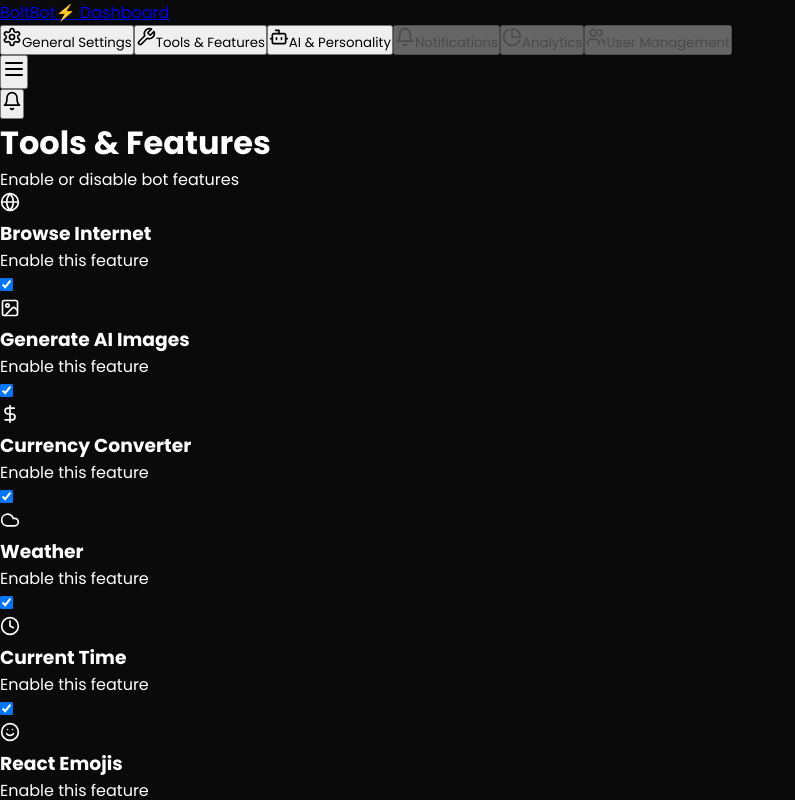
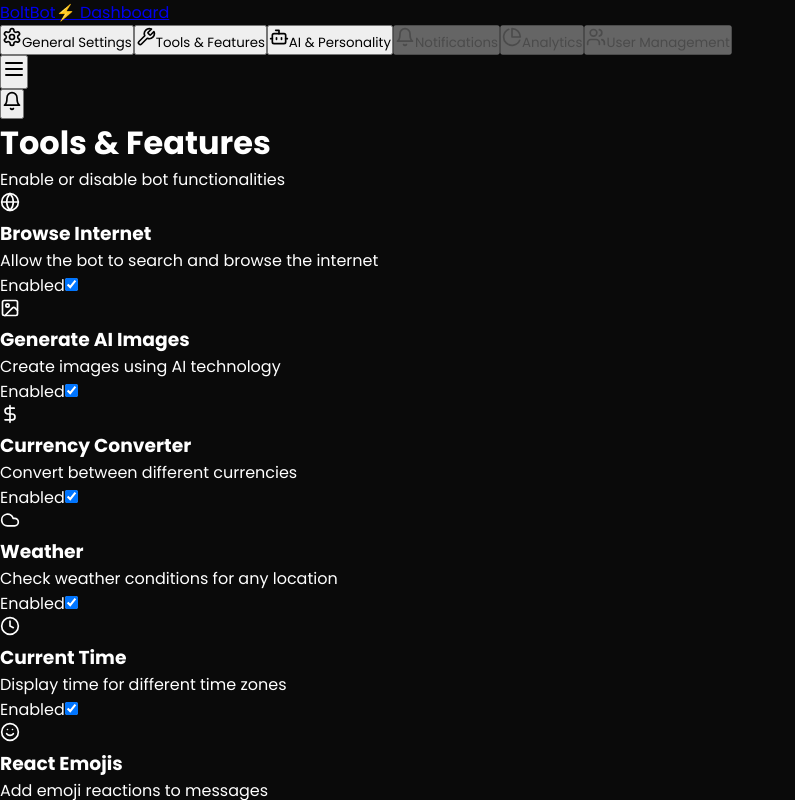
Before and after one commit to LucasCzechia/boltbot, a Next.js app: page /dashboard in a window 1280 px wide. Both pictures are taken after a click on the button "Tools & Features". Shown: the top 800 px of the page, without its empty margins (0-795 px from the left). Built offline with nearby package versions, Linux system fonts and the light colour scheme.

Commit message:
Update ToolsSettings.tsx

```diff
--- a/components/dashboard/ToolsSettings.tsx
+++ b/components/dashboard/ToolsSettings.tsx
@@ -1,67 +1,104 @@
 // components/dashboard/ToolsSettings.tsx
-import { useState } from 'react';
-import { Save, Globe, Image, DollarSign, Cloud, Clock, Smile, FileText, Code, Search } from 'lucide-react';
+import { Globe, Image, DollarSign, Cloud, Clock, Smile, FileText, Code, Search } from 'lucide-react';
 import SettingsCard from './SettingsCard';
-import { toast } from 'react-hot-toast';
 
-const TOOLS = [
-  { id: 'browseInternet', label: 'Browse Internet', icon: Globe },
-  { id: 'generateImages', label: 'Generate AI Images', icon: Image },
-  { id: 'currencyConverter', label: 'Currency Converter', icon: DollarSign },
-  { id: 'weather', label: 'Weather', icon: Cloud },
-  { id: 'currentTime', label: 'Current Time', icon: Clock },
-  { id: 'reactEmojis', label: 'React Emojis', icon: Smile },
-  { id: 'createFiles', label: 'Create Files', icon: FileText },
-  { id: 'runPythonCode', label: 'Run Python Code', icon: Code },
-  { id: 'googleImages', label: 'Google Images Search', icon: Search }
-];
+const TOOLS_CONFIG = [
+  {
+    id: 'browseInternet',
+    label: 'Browse Internet',
+    icon: Globe,
+    description: 'Allow the bot to search and browse the internet'
+  },
+  {
+    id: 'generateImages',
+    label: 'Generate AI Images',
+    icon: Image,
+    description: 'Create images using AI technology'
+  },
+  {
+    id: 'currencyConverter',
+    label: 'Currency Converter',
+    icon: DollarSign,
+    description: 'Convert between different currencies'
+  },
+  {
+    id: 'weather',
+    label: 'Weather',
+    icon: Cloud,
+    description: 'Check weather conditions for any location'
+  },
+  {
+    id: 'currentTime',
+    label: 'Current Time',
+    icon: Clock,
+    description: 'Display time for different time zones'
+  },
+  {
+    id: 'reactEmojis',
+    label: 'React Emojis',
+    icon: Smile,
+    description: 'Add emoji reactions to messages'
+  },
+  {
+    id: 'createFiles',
+    label: 'Create Files',
+    icon: FileText,
+    description: 'Generate and manage text files'
+  },
+  {
+    id: 'runPythonCode',
+    label: 'Run Python Code',
+    icon: Code,
+    description: 'Execute Python code snippets'
+  },
+  {
+    id: 'googleImages',
+    label: 'Google Images Search',
+    icon: Search,
+    description: 'Search and display images from Google'
+  }
+] as const;
 
 interface ToolsSettingsProps {
   settings: Record<string, boolean>;
-  onSave: (settings: any) => void;
+  isLoading: boolean;
+  onSave: (settings: Record<string, boolean>) => void;
 }
 
-export default function ToolsSettings({ settings, onSave }: ToolsSettingsProps) {
-  const [toolStates, setToolStates] = useState(settings);
-
-  const handleSubmit = (e: React.FormEvent) => {
-    e.preventDefault();
-    onSave(toolStates);
-    toast.success('Tool settings updated successfully!');
-  };
-
+export default function ToolsSettings({ settings, isLoading, onSave }: ToolsSettingsProps) {
   const handleToggle = (toolId: string) => {
-    setToolStates(prev => ({
-      ...prev,
-      [toolId]: !prev[toolId]
-    }));
+    onSave({ ...settings, [toolId]: !settings[toolId] });
   };
 
   return (
-    <div className="space-y-6">
-      <div className="settings-header">
-        <h1 className="text-3xl font-bold bg-gradient-to-r from-primary to-primary-dark bg-clip-text text-transparent">
-          Tools & Features
-        </h1>
-        <p className="text-light/80">Enable or disable bot features</p>
+    <div className="animate-fade-in">
+      <div className="page-header">
+        <h1 className="page-title">Tools & Features</h1>
+        <p className="page-description">Enable or disable bot functionalities</p>
       </div>
 
-      <form onSubmit={handleSubmit} className="space-y-6">
-        <div className="grid grid-cols-1 md:grid-cols-2 lg:grid-cols-3 gap-6">
-          {TOOLS.map((tool) => (
+      <div className="dashboard-grid">
+        {TOOLS_CONFIG.map((tool) => (
           <SettingsCard
             key={tool.id}
             title={tool.label}
             icon={tool.icon}
-              className="transform transition-all hover:scale-102"
+            className="hover-lift hover-glow"
           >
-              <div className="flex items-center justify-between">
-                <p className="text-sm text-light/80">Enable this feature</p>
+            <p className="text-sm text-light/70 mb-4">
+              {tool.description}
+            </p>
+
+            <div className="toggle-wrapper">
+              <span className="text-sm font-medium">
+                {settings[tool.id] ? 'Enabled' : 'Disabled'}
+              </span>
               <label className="toggle-switch">
                 <input
                   type="checkbox"
-                    checked={toolStates[tool.id]}
+                  checked={settings[tool.id]}
                   onChange={() => handleToggle(tool.id)}
+                  disabled={isLoading}
                 />
                 <span className="toggle-slider" />
               </label>
@@ -69,12 +106,6 @@ export default function ToolsSettings({ settings, onSave }: ToolsSettingsProps)
           </SettingsCard>
         ))}
       </div>
-
-        <button type="submit" className="save-button">
-          <Save size={18} />
-          Save Changes
-        </button>
-      </form>
     </div>
   );
 }
```
Lines whose indentation alone changed are shown as unchanged.
